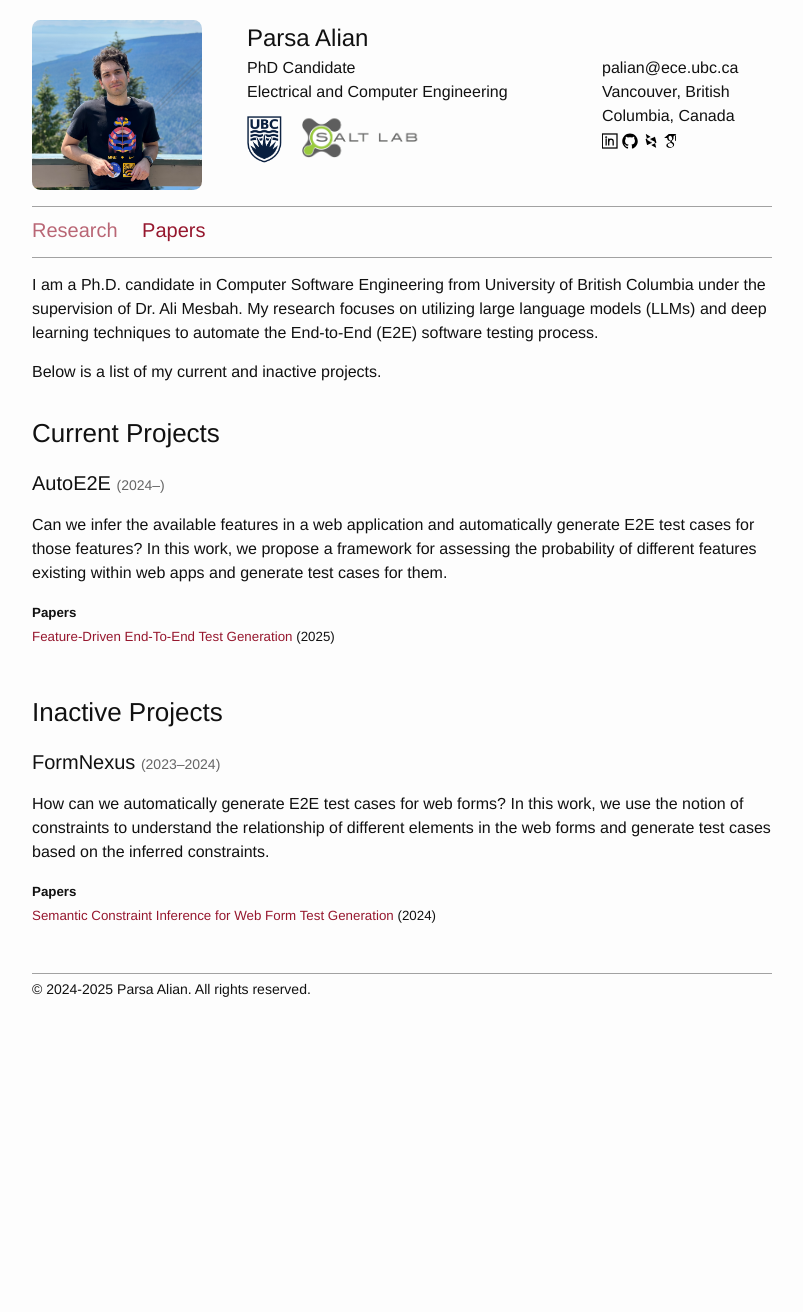
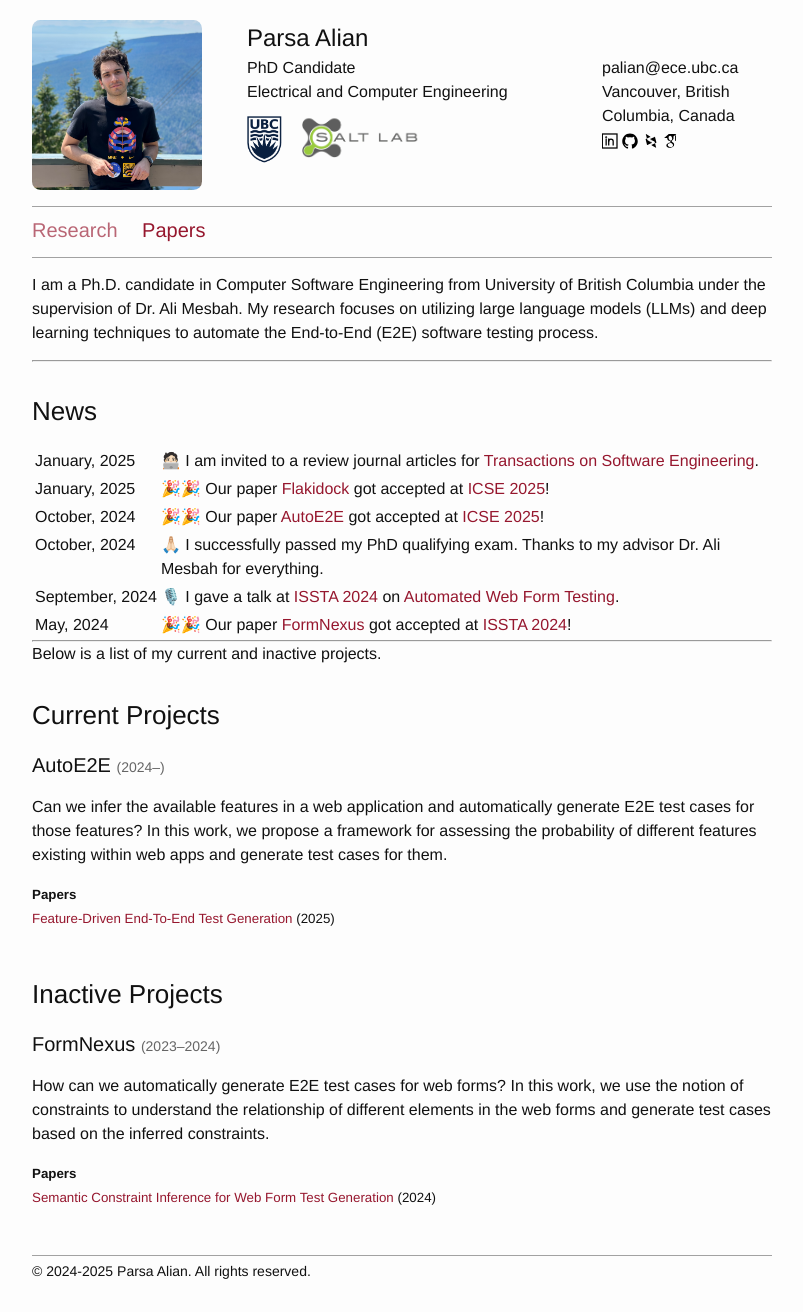
Before and after one commit to parsaalian/parsaalian.github.io, a Jekyll site: the page built from index.md, in a window 1280 px wide. Shown: the whole page, without its empty margins (238-1041 px from the left). Built offline with Jekyll 4.4.1, drawn with Linux system fonts in a browser that asks for light colours; before the commit the page ends 1030 px from its top, so only the background shows below that.

Commit message:
added news

```diff
--- a/index.md
+++ b/index.md
@@ -6,6 +6,51 @@ group: research
 ---
 
 I am a Ph.D. candidate in Computer Software Engineering from University of British Columbia under the supervision of Dr. Ali Mesbah. My research focuses on utilizing large language models (LLMs) and deep learning techniques to automate the End-to-End (E2E) software testing process.
+
+---
+
+### News
+
+<table>
+  <tr>
+    <td style="vertical-align: top;">January,&nbsp;2025</td>
+    <td>
+    🧑🏻‍💻 I am invited to a review journal articles for <a href="https://www.computer.org/csdl/journal/ts">Transactions on Software Engineering</a>.
+    </td>
+  </tr>
+  <tr>
+    <td style="vertical-align: top;">January,&nbsp;2025</td>
+    <td>
+    🎉🎉 Our paper <a href="https://www.computer.org/csdl/proceedings-article/icse/2025/056900a678/251mGE6xELC">Flakidock</a> got accepted at <a href="https://conf.researchr.org/home/icse-2025">ICSE 2025</a>!
+    </td>
+  </tr>
+  <tr>
+    <td style="vertical-align: top;">October,&nbsp;2024</td>
+    <td>
+    🎉🎉 Our paper <a href="https://www.computer.org/csdl/proceedings-article/icse/2025/056900a678/251mGE6xELC">AutoE2E</a> got accepted at <a href="https://conf.researchr.org/home/icse-2025">ICSE 2025</a>!
+    </td>
+  </tr>
+  <tr>
+    <td style="vertical-align: top;">October,&nbsp;2024</td>
+    <td>
+    🙏🏻 I successfully passed my PhD qualifying exam. Thanks to my advisor Dr. Ali Mesbah for everything.
+    </td>
+  </tr>
+  <tr>
+    <td style="vertical-align: top;">September,&nbsp;2024</td>
+    <td>
+    🎙️ I gave a talk at <a href="https://conf.researchr.org/home/issta-2024">ISSTA 2024</a> on <a href="https://dl.acm.org/doi/abs/10.1145/3650212.3680332">Automated Web Form Testing</a>.
+    </td>
+  </tr>
+  <tr>
+    <td style="vertical-align: top;">May,&nbsp;2024</td>
+    <td>
+    🎉🎉 Our paper <a href="https://dl.acm.org/doi/abs/10.1145/3650212.3680332">FormNexus</a> got accepted at <a href="https://conf.researchr.org/home/issta-2024">ISSTA 2024</a>!
+    </td>
+  </tr>
+</table>
+
+---
 
 Below is a list of my current and inactive projects.
 
```
